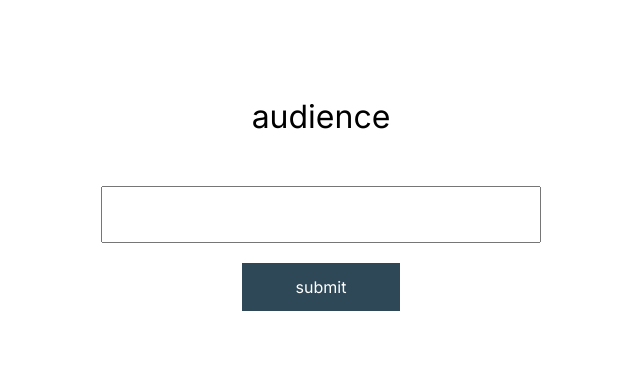
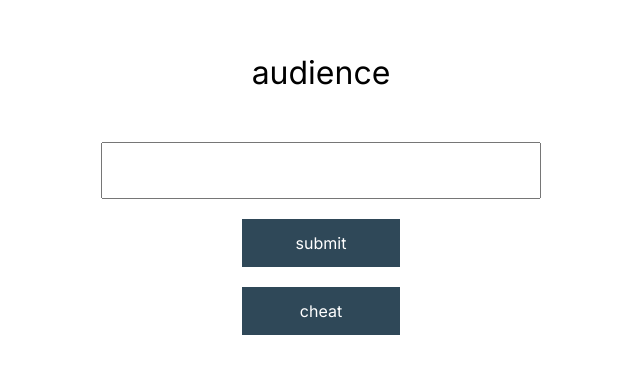
Before and after one commit to a-yamauchi217/language-learning-app, a Next.js app: page / in a window 1280 px wide. Shown: the part 204-578 px from the top of the page, without its empty margins (327-967 px from the left). Built offline with nearby package versions, Linux system fonts and the light colour scheme.

Commit message:
add cheat button

```diff
--- a/pages/index.js
+++ b/pages/index.js
@@ -44,6 +44,7 @@ const Button = styled.div`
   background-color: #2f4858;
   color: white;
   padding: 4px;
+  margin-bottom: 20px;
 `;
 
 
@@ -71,6 +72,10 @@ export default function Home() {
     }
   };
 
+  const showAnswer = () => {
+    setUserInputText(data?.[randomNumber.toString()]?.german)
+  }
+
   return (
     <div className={inter.className}>
      <Head>
@@ -90,6 +95,7 @@ export default function Home() {
         onChange={(e) => setUserInputText(e.target.value)}
       />
       <Button onClick={checkWord}>submit</Button>
+      <Button onClick={showAnswer}>cheat</Button>
     </Wrapper>
     </div>
   );
```
